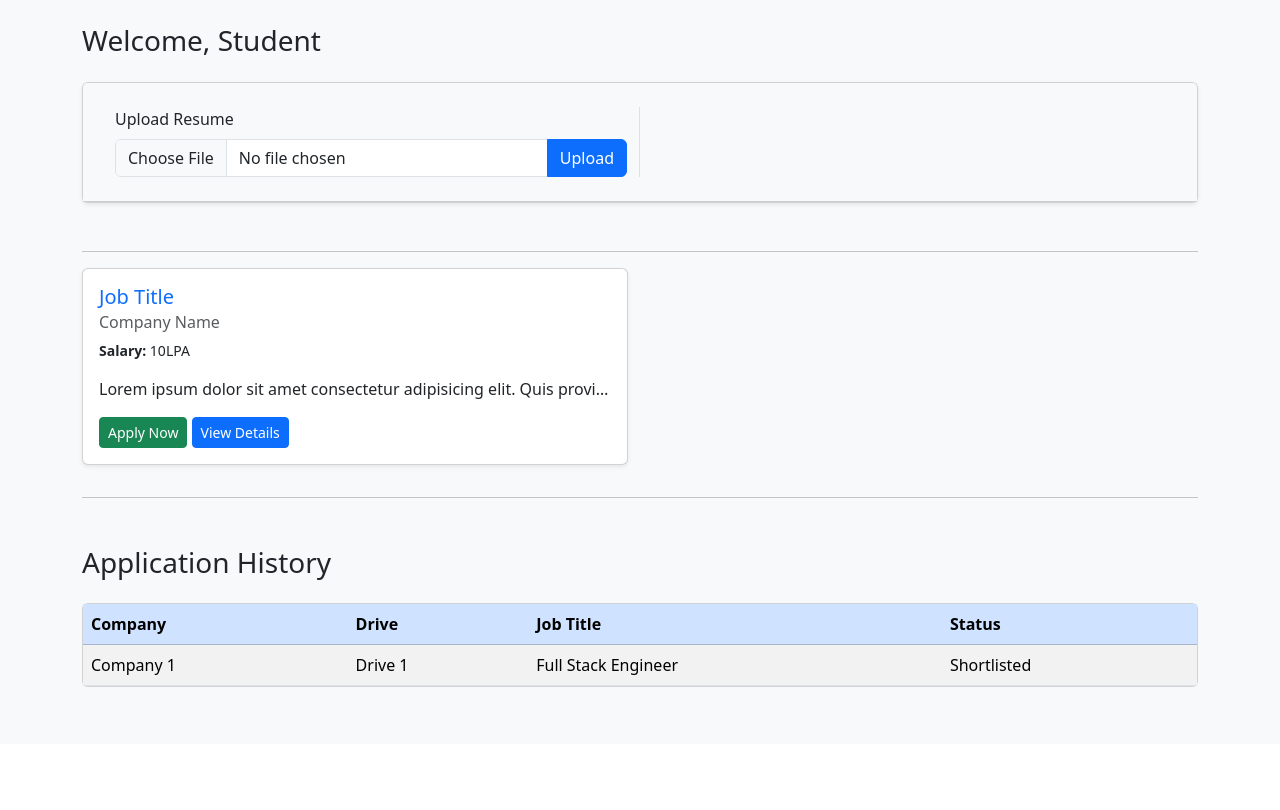
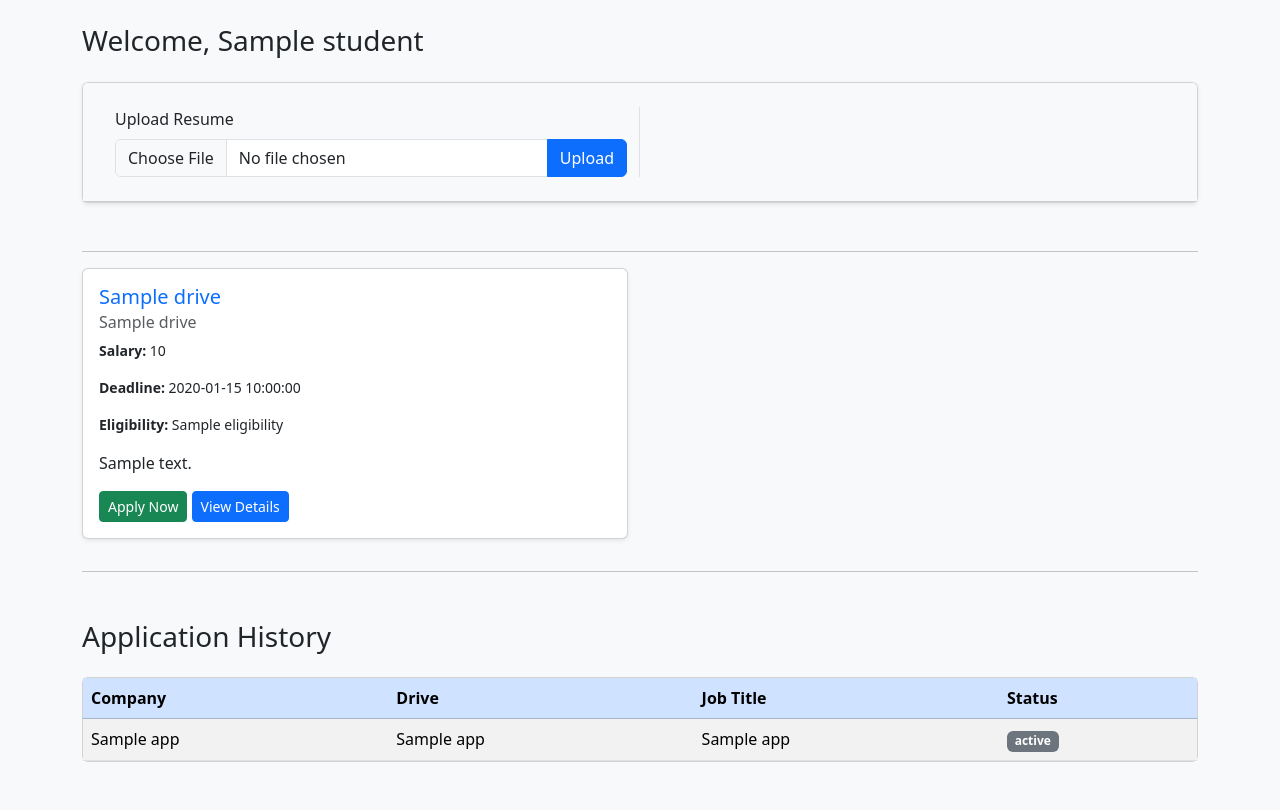
Before and after one commit to Rayan-0917/PlacementPortal-MAD1, a Flask app: template templates/student_dashboard.html in a window 1280 px wide. Shown: the part 56-866 px from the top of the page. Before the commit the page ends 743 px from the top, so only its background shows below. Run offline with Flask 3, Linux system fonts and the light colour scheme; the template is opened without the code that fills it: most values are stand-ins (such as "Sample title", 1, 10 or a date in 2020).

Commit message:
apply to drive, view applicants added, dashboards updated

```diff
--- a/app.py
+++ b/app.py
@@ -120,11 +120,13 @@ def admin_dashboard():
 
     all_students=db.execute('select s.*, u.is_blacklisted from students s join users u on s.user_id=u.id').fetchall()
     all_companies=db.execute('select c.*, u.is_blacklisted from companies c join users u on c.user_id=u.id').fetchall()
+    all_drives=db.execute('select d.*, c.company_name from drives d join companies c on d.company_id=c.id').fetchall()
 
     pending_companies=db.execute('select u.id, c.company_name from users u join companies c on u.id=c.user_id where u.is_approved=0').fetchall()
+    pending_drives=db.execute('select d.*, c.company_name from drives d join companies c on d.company_id=c.id where d.is_approved=0').fetchall()
 
     db.close()
-    return render_template('admin_dashboard.html', all_students=all_students, all_companies=all_companies, pending_companies=pending_companies)
+    return render_template('admin_dashboard.html', all_students=all_students, all_companies=all_companies, all_drives=all_drives,pending_companies=pending_companies, pending_drives=pending_drives)
 
 #approve company
 @app.route('/admin/approve_company/<int:uid>')
@@ -133,6 +135,15 @@ def approve_company(uid):
         return redirect(url_for('login'))
     db=get_db()
     db.execute('update users set is_approved=1 where id=?', (uid, ))
+    db.commit()
+    db.close()
+    return redirect(url_for('admin_dashboard'))
+
+#approve drive
+@app.route('/admin/approve_drive/<int:did>')
+def approve_drive(did):
+    db=get_db()
+    db.execute('update drives set is_approved=1 where id=?', (did,))
     db.commit()
     db.close()
     return redirect(url_for('admin_dashboard'))
@@ -160,14 +171,49 @@ def toggle_blacklist(uid):
 #student dashboard
 @app.route('/student_dashboard')
 def student_dashboard():
-    return render_template('student_dashboard.html')
+    if(session.get('role')!='Student'):
+        return redirect(url_for('login'))
+    db=get_db()
+    student=db.execute('select * from students where user_id=?', (session['user_id'],)).fetchone()
+
+    drives=db.execute('select d.*, c.company_name from drives d join companies c on d.company_id=c.id where d.is_approved=1 and d.is_closed=0 and d.id not in (select drive_id from applications where student_id=?)', (student['id'],)).fetchall()
+
+    history=db.execute('select a.status, d.drive_name, d.job_title, c.company_name from applications a join drives d on a.drive_id=d.id join companies c on d.company_id=c.id where a.student_id=?', (student['id'],)).fetchall()
+
+    db.close()
+    return render_template('student_dashboard.html', drives=drives, history=history, student=student)
+
+
+#apply to drive
+@app.route('/apply/<int:did>')
+def apply_to_drive(did):
+    if(session.get('role')!='Student'):
+        return redirect(url_for('login'))
+    db=get_db()
+
+    student=db.execute('select * from students where user_id=?', (session['user_id'],)).fetchone()
+
+    try:
+        db.execute('insert into applications (student_id, drive_id) values (?, ?)', (student['id'], did))
+        db.commit()
+        flash('Applied succesfully!')
+    except:
+        flash("Something went wrong")
+    db.close()
+    return redirect(url_for('student_dashboard'))
 
 #all company routes
 
 #company dashboard
 @app.route('/company_dashboard')
 def company_dashboard():
-    return render_template('company_dashboard.html')
+    if(session.get('role')!='Company'):
+        return redirect(url_for('login'))
+    db=get_db()
+    company=db.execute('select * from companies where user_id=?', (session['user_id'],)).fetchone()
+    drives=db.execute('select * from drives where company_id=?', (company['id'],)).fetchall()
+    db.close()
+    return render_template('company_dashboard.html', drives=drives, company=company)
 
 #create drive
 @app.route('/create_drive', methods=['GET', 'POST'])
@@ -184,5 +230,15 @@ def create_drive():
         return redirect(url_for('company_dashboard'))
     return render_template('create_drive.html')
 
+#view applicants
+@app.route('/view_applicants/<int:did>')
+def view_applicants(did):
+    if(session.get('role')!='Company'):
+        return redirect(url_for('login'))
+    db=get_db()
+    applicants=db.execute('select s.*, a.status, a.id as app_id, d.drive_name from applications a join students s on a.student_id=s.id join drives d on a.drive_id=d.id where a.drive_id=?', (did,)).fetchall()
+    db.close()
+    return render_template('view_applicants.html', applicants=applicants, drive_id=did)
+
 if __name__ == "__main__":
     app.run(debug=True)
--- a/templates/student_dashboard.html
+++ b/templates/student_dashboard.html
@@ -1,7 +1,7 @@
 {% extends "layout.html" %}
 {% block content %}
 
-<h3>Welcome, Student</h3>
+<h3>Welcome, {{student.student_name}}</h3>
 
 <div class="card mb-5 mt-4 shadow-sm">
     <div class="card-header bg-light">
@@ -24,18 +24,27 @@
 <hr>
 
 <div class="row">
+    {% for drive in drives %}
     <div class="col-md-6 mb-3">
         <div class="card shadow-sm h-100">
             <div class="card-body">
-                <h5 class="card-title text-primary">Job Title</h5>
-                <h6 class="card-subtitle mb-2 text-muted">Company Name</h6>
-                <p class="small"><strong>Salary: </strong>10LPA</p>
-                <p class="card-text text-truncate" style="max-width: 100%;">Lorem ipsum dolor sit amet consectetur adipisicing elit. Quis provident aut labore ea nostrum, exercitationem aliquam ipsam, velit quam nihil architecto laborum! Consectetur quia odit minus aperiam sequi delectus nam, totam dolore ipsam inventore libero, commodi cupiditate magni, hic accusantium.</p>
-                <a href="#" class="btn btn-sm btn-success">Apply Now</a>
+                <h5 class="card-title text-primary">{{drive.job_title}}</h5>
+                <h6 class="card-subtitle mb-2 text-muted">{{drive.company_name}}</h6>
+                <p class="small"><strong>Salary: </strong>{{drive.salary}}</p>
+                <p class="small"><strong>Deadline: </strong>{{drive.deadline}}</p>
+                <p class="small"><strong>Eligibility: </strong>{{drive.eligibility}}</p>
+                <p class="card-text text-truncate" style="max-width: 100%;">{{drive.job_description}}</p>
+                <a href="/apply/{{drive.id}}" class="btn btn-sm btn-success">Apply Now</a>
                 <a href="#" class="btn btn-sm btn-primary">View Details</a>
             </div>
         </div>
     </div>
+    {% endfor %}
+    {% if not drives %}
+    <div class="col-12">
+        <p class="alert alert-light">No Ongoing Drives.</p>
+    </div>
+    {% endif %}
 </div>
 
 <hr>
@@ -52,12 +61,14 @@
                 </tr>
         </thead>
         <tbody>
+            {% for app in history %}
             <tr>
-                <td>Company 1</td>
-                <td>Drive 1</td>
-                <td>Full Stack Engineer</td>
-                <td>Shortlisted</td>
+                <td>{{app.company_name}}</td>
+                <td>{{app.drive_name}}</td>
+                <td>{{app.job_title}}</td>
+                <td><span class="badge bg-secondary">{{app.status}}</span></td>
             </tr>
+            {% endfor %}
         </tbody>
     </table>
 </div>
```
Also changed, not shown: templates/admin_dashboard.html (+13 -7 lines), templates/company_dashboard.html (+22 -9 lines), templates/view_applicants.html (added, +38 -0 lines).
